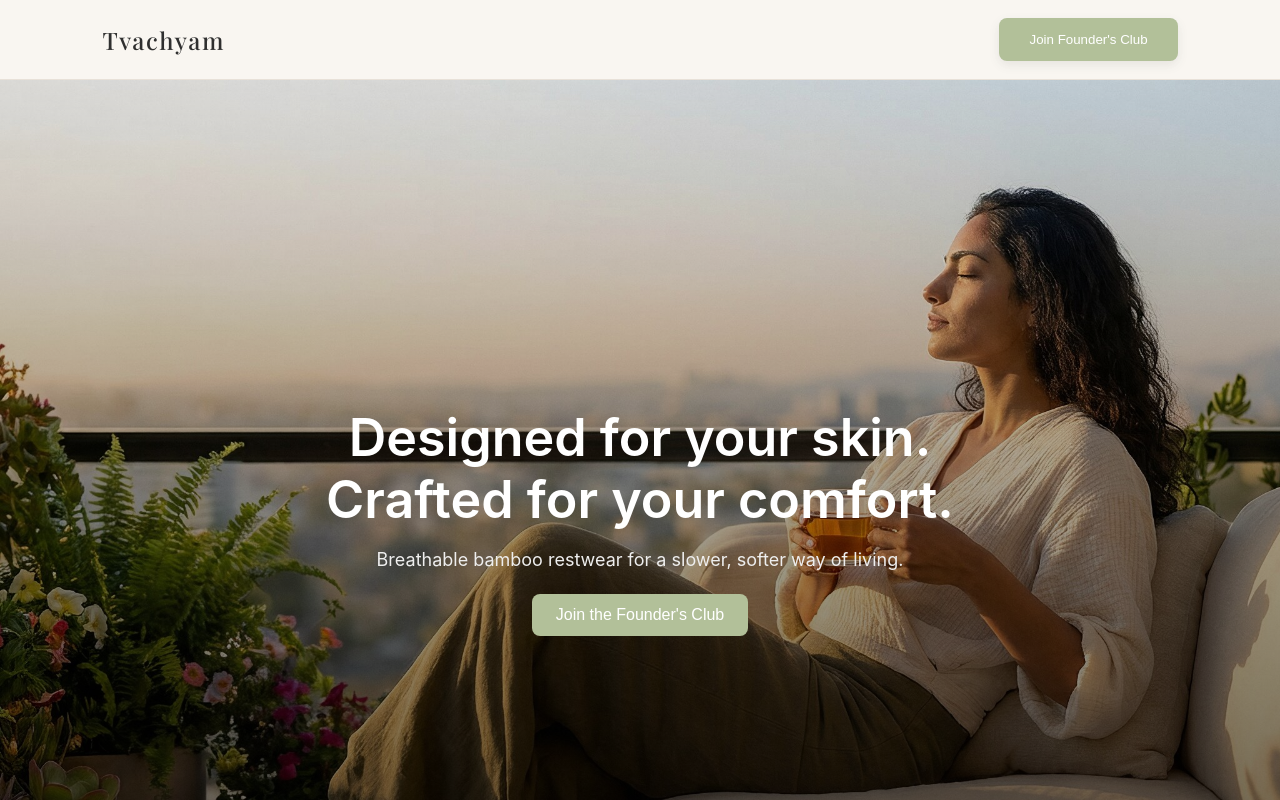
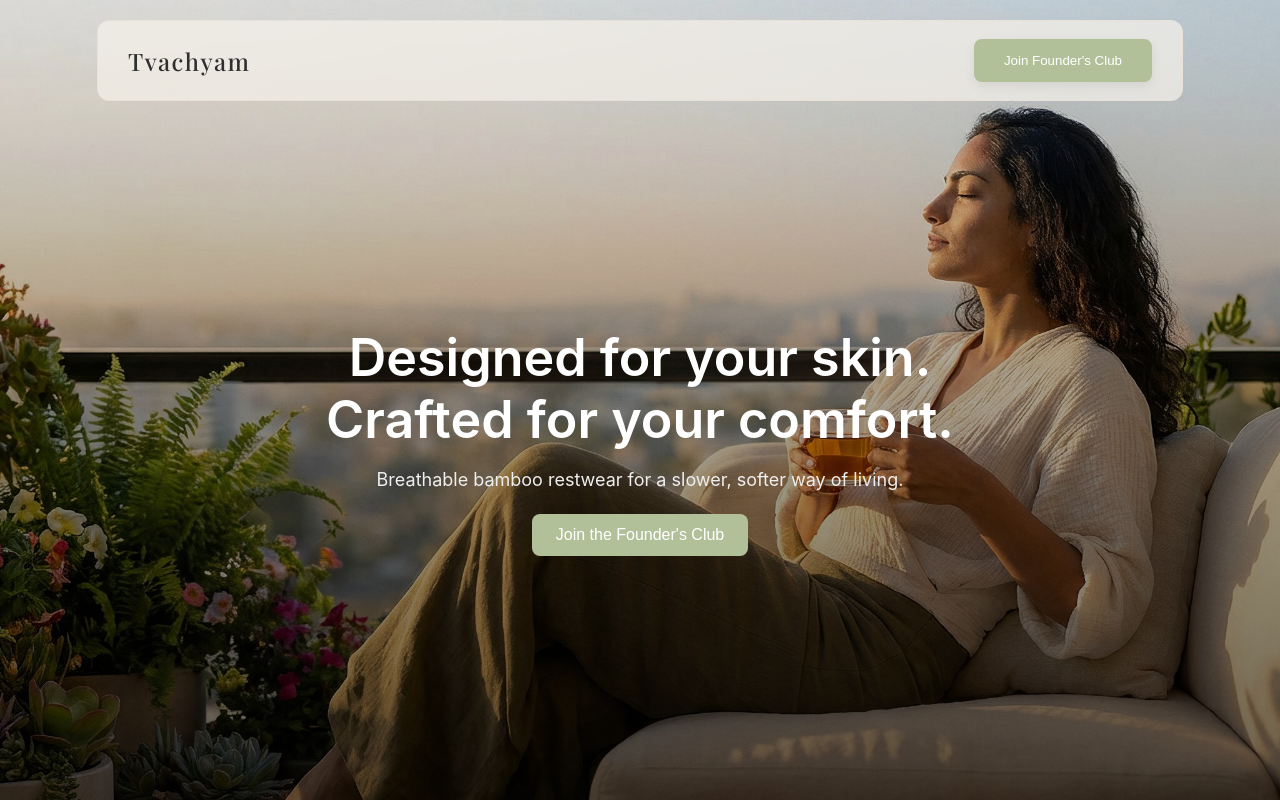
Before and after one commit to tvachyam/tvachyam-landing, a React (Create React App) app: page / in a window 1280 px wide. Shown: the top 800 px of the page. Built offline with nearby package versions, Linux system fonts and the light colour scheme.

Commit message:
updated header.

```diff
--- a/src/components/Navbar/Navbar.css
+++ b/src/components/Navbar/Navbar.css
@@ -1,22 +1,30 @@
 .navbar{
+position: fixed;
+top: 20px; /* little spacing from top */
+
+/* 🔥 CENTER ALIGN */
+left: 50%;
+transform: translateX(-50%);
+
+/* 🔥 PROPER WIDTH */
+width: 80%;
+max-width: 1100px;
+
 display:flex;
 justify-content:space-between;
 align-items:center;
-padding:18px 8%;
 
-/* 🔥 UPDATED: soft luxury background */
+padding:18px 30px;
+
+z-index:100;
+
+/* 🌿 glass effect */
 background: rgba(247, 243, 235, 0.7);
+backdrop-filter: blur(10px);
+border-radius: 12px; /* 🔥 important for premium look */
+border: 1px solid #E8E1D8;
+}
 
-/* 🔥 NEW: glassmorphism effect */
-backdrop-filter: blur(10px);
-
-/* 🔥 NEW: subtle border instead of hard edge */
-border-bottom: 1px solid #E8E1D8;
-
-position:sticky;
-top:0;
-z-index:100;
-}
 .logo{
 font-family: 'Playfair Display', serif; /* 🔥 UPDATED */
 font-size:24px; /* 🔥 UPDATED */
```
